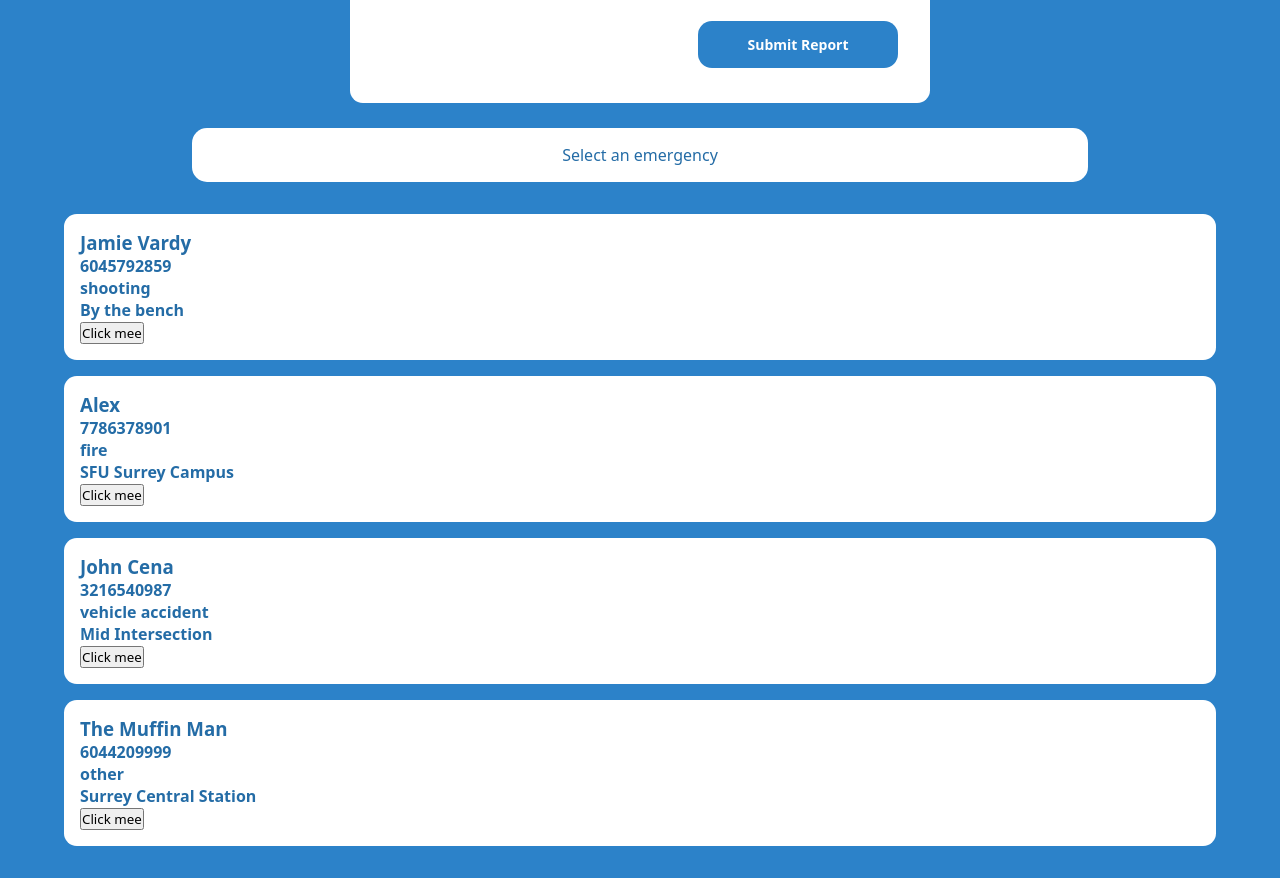
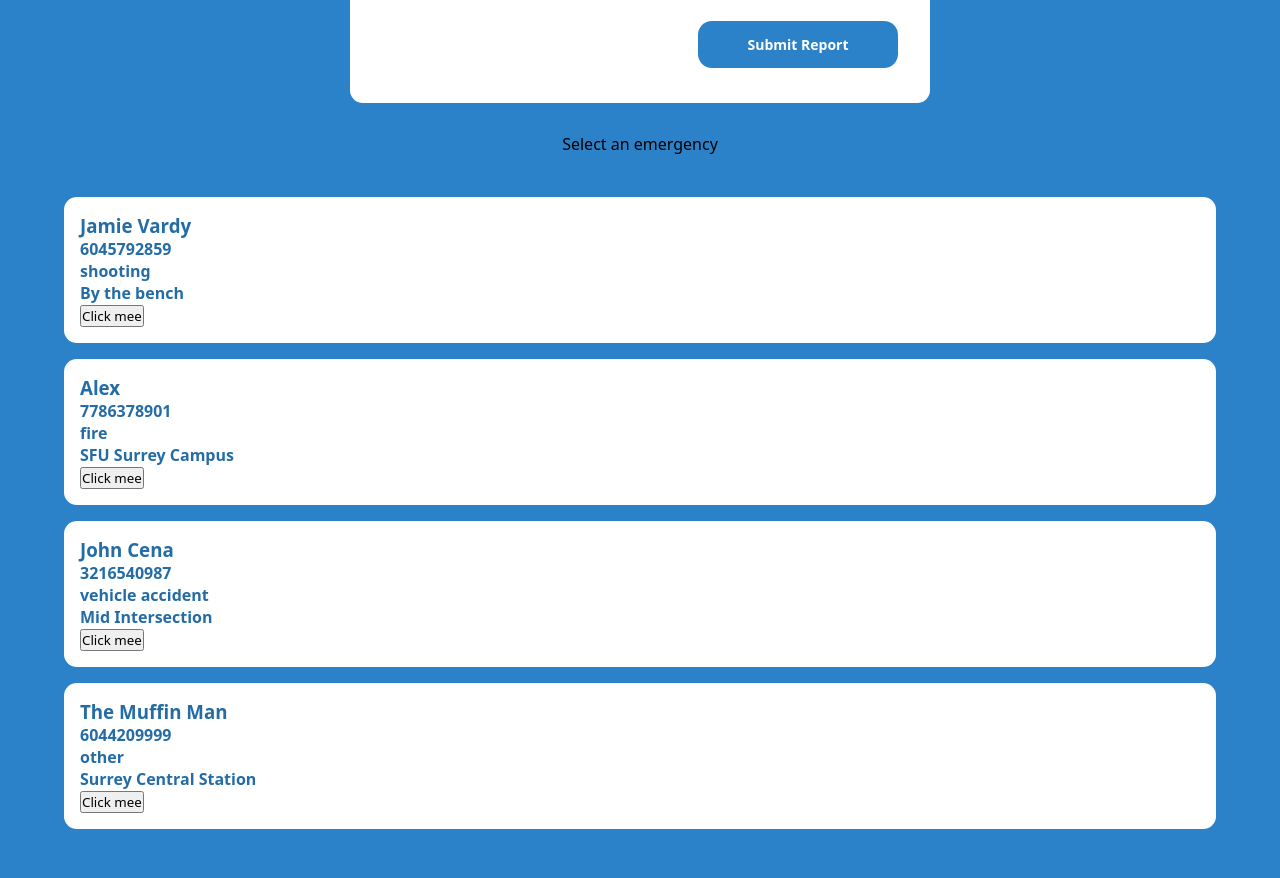
Before and after one commit to BambooShampoo/CMPT272Project, a React (Vite) app: page / in a window 1280 px wide. Shown: the part 1300-2178 px from the top of the page. Built offline with nearby package versions, Linux system fonts and the light colour scheme; no server answers.

Commit message:
css changes to emergency details

```diff
--- a/src/App.css
+++ b/src/App.css
@@ -279,15 +279,25 @@ body {
   font-size: 0.9em;
 }
 
-.emergency-details {
-  display: flex;
-  justify-content: center;
-  align-items: center;
-  color: #246CA6;
+.emergency-image {
+  display: block;
+  max-width: 100%;
+  margin: 0 auto 10px;
+  border-radius: 8px;
+}
+
+.emergency-text {
+  text-align: left;
+  margin: 0 auto;
+  max-width: 400px;
   background-color: white;
   border-radius: 15px;
-  margin-top: 25px;
-  margin-left: 15%;
-  margin-right: 15%;
-  padding: 1em 2em;
+  padding: 15px;
+  color: #246CA6;
 }
+
+.emergency-details {
+  text-align: center; /* Center-align content */
+  margin: 20px auto;
+  padding: 10px;
+}
--- a/src/components/EmergencyDetails.jsx
+++ b/src/components/EmergencyDetails.jsx
@@ -11,8 +11,8 @@ function EmergencyDetails( {activeMarkerId} ) {
     }
     return (
         <>
-        <img src={activeMarkerId.pictureLink}/>
-        <p>
+        <img src={activeMarkerId.pictureLink} className="emergency-image"/>
+        <p className="emergency-text">
             <b>Type:</b> {activeMarkerId.emergencyType}<br/>
             <b>Location:</b> {activeMarkerId.location}<br/>
             <b>Reported by:</b> {activeMarkerId.name} ({activeMarkerId.phone[0] + activeMarkerId.phone[1] + activeMarkerId.phone[2]}-
```
